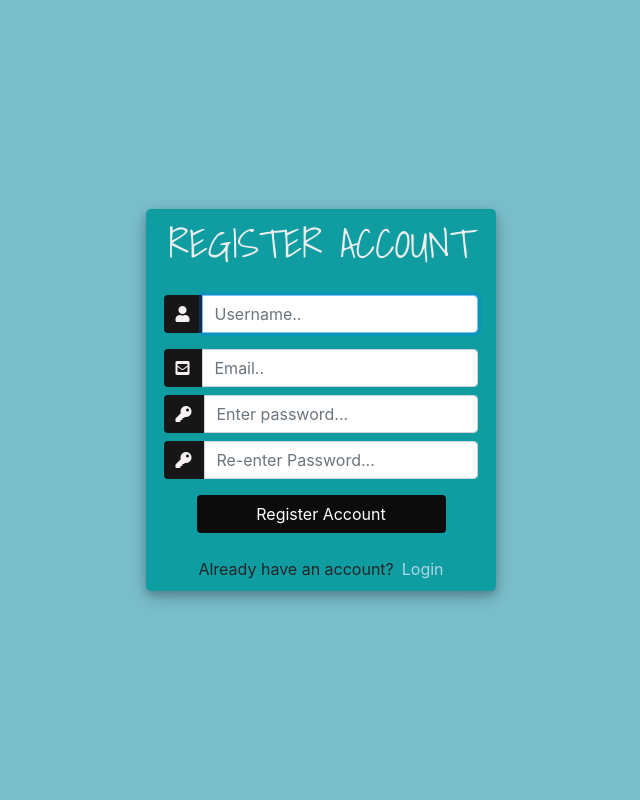
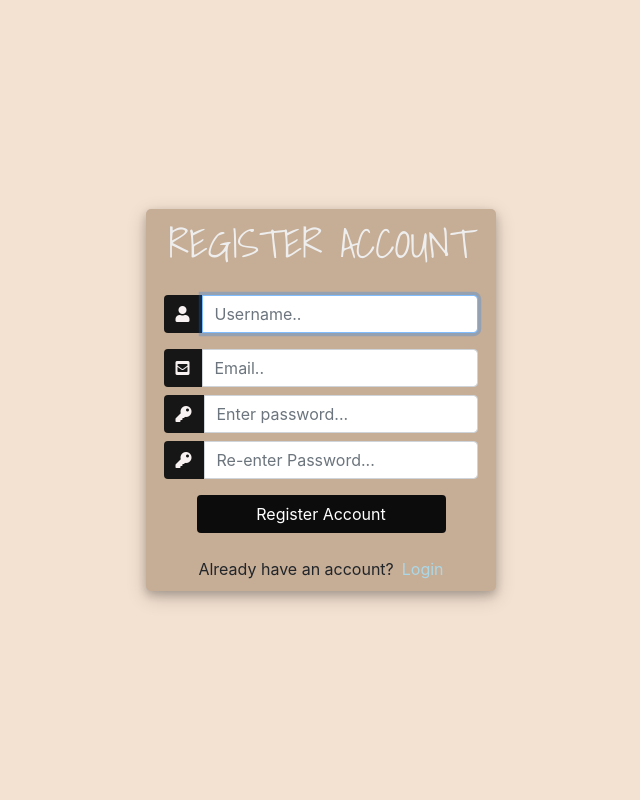
Before and after one commit to Barrack-coder/Tribune-manage, a Django app: page /register/ in a window 1280 px wide. Shown: the whole page, without its empty margins (319-959 px from the left). Run offline with Django 3.2, Linux system fonts and the light colour scheme; some libraries are stand-ins or nearby versions.

Commit message:
modified registration

```diff
--- a/accounts/templates/accounts/register.html
+++ b/accounts/templates/accounts/register.html
@@ -19,13 +19,13 @@
 			margin: 0;
 			padding: 0;
 			height: 100%;
-			background: #7abecc !important;
+			background:#f3e1d1 !important;
 		}
 		.user_card {
 			width: 350px;
 			margin-top: auto;
 			margin-bottom: auto;
-			background: #0f9da1;
+			background: #c6ad96;
 			position: relative;
 			display: flex;
 			justify-content: center;
```
